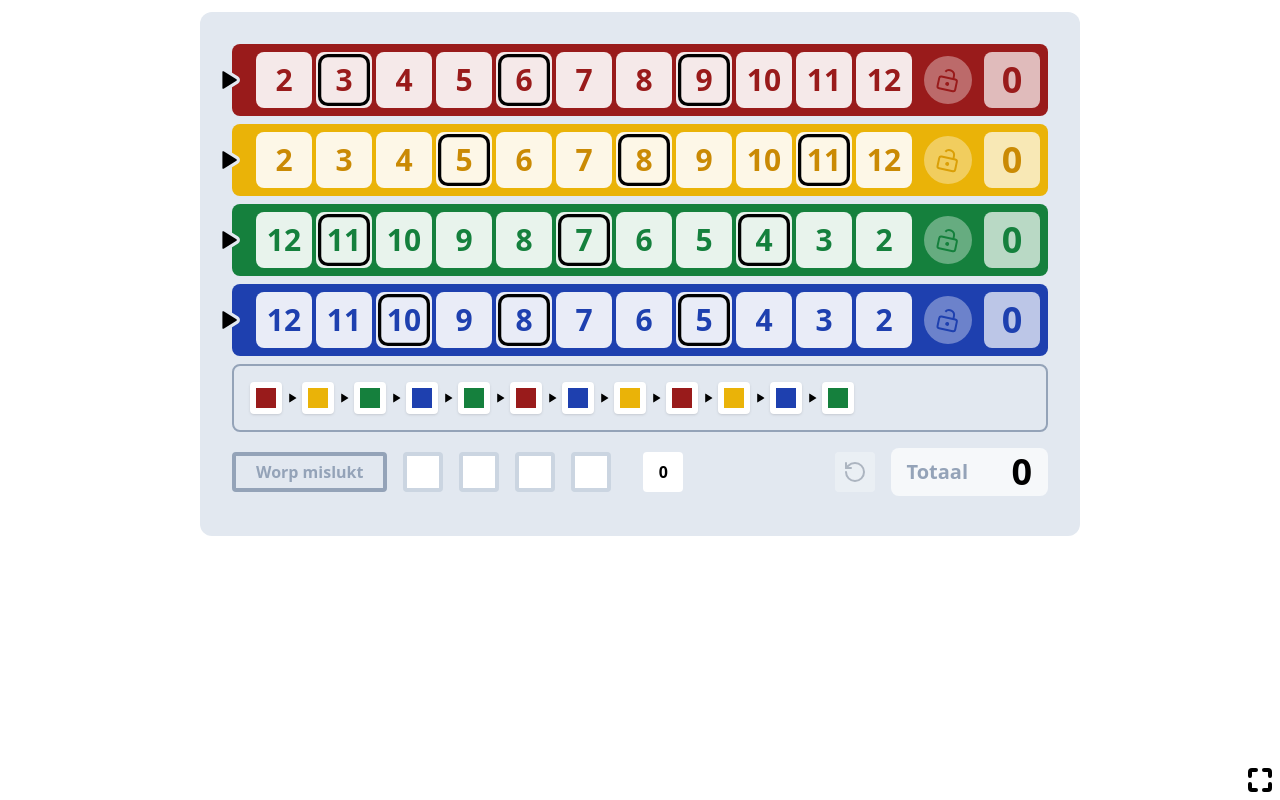
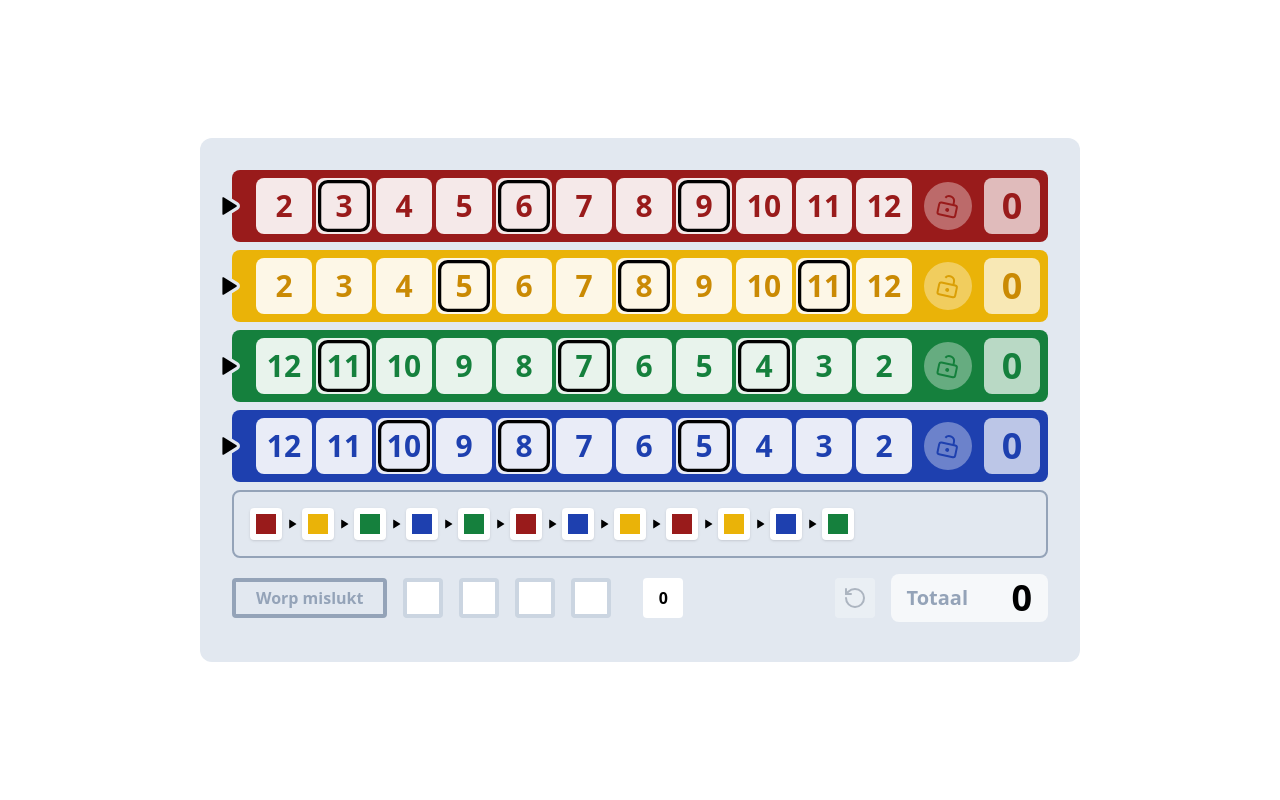
Before and after one commit to bbronswijk/qwixx, a Next.js app: page /variant-a in a window 1280 px wide. Built offline with nearby package versions, Linux system fonts and the light colour scheme.

Commit message:
Removed fullscreen toggle

```diff
--- a/src/app/default/page.tsx
+++ b/src/app/default/page.tsx
@@ -5,7 +5,6 @@ import React, { useEffect } from 'react';
 import { defaultTiles } from '@/app/default/default.config';
 import { useTotalSelector } from '@/state/selectors';
 import QwixxStore from '@/state/store';
-import FullScreen from '@/ui/full-screen';
 
 export default function Home() {
   const userActions = QwixxStore.use.changes();
@@ -32,7 +31,6 @@ export default function Home() {
         undoClicked={() => undo()}
         totalScore={useTotalSelector(defaultTiles)}>
       </Board>
-      <FullScreen/>
     </main>
   );
 }
--- a/src/app/layout.tsx
+++ b/src/app/layout.tsx
@@ -26,7 +26,7 @@ export const viewport: Viewport = {
   initialScale: 1,
   width: 'device-width',
   viewportFit: 'cover',
-};
+}
 
 export default function RootLayout({
   children,
@@ -35,7 +35,7 @@ export default function RootLayout({
 }>) {
   return (
     <html lang="en">
-    <body>
+    <body className="h-svh w-screen">
     {children}
     </body>
     </html>
--- a/src/app/variant-a/page.tsx
+++ b/src/app/variant-a/page.tsx
@@ -6,7 +6,6 @@ import React, { useEffect } from 'react';
 import QwixxStore from '@/state/store';
 import { useTotalSelector } from '@/state/selectors';
 import { variantATiles } from '@/app/variant-a/variant-a.config';
-import FullScreen from '@/ui/full-screen';
 
 export default function Home() {
   const userActions = QwixxStore.use.changes();
@@ -34,7 +33,6 @@ export default function Home() {
         totalScore={useTotalSelector(variantATiles)}>
         <Bonus/>
       </Board>
-      <FullScreen/>
     </main>
   );
 }
--- a/src/app/variant-b/page.tsx
+++ b/src/app/variant-b/page.tsx
@@ -6,7 +6,6 @@ import QwixxStore from '@/state/store';
 import { useTotalSelector } from '@/state/selectors';
 import { variantBTiles } from '@/app/variant-b/variant-b.config';
 import ExtraPoints from '@/app/variant-b/extra/extra-points';
-import FullScreen from '@/ui/full-screen';
 
 export default function Home() {
   const userActions = QwixxStore.use.changes();
@@ -34,7 +33,6 @@ export default function Home() {
         totalScore={useTotalSelector(variantBTiles)}>
         <ExtraPoints/>
       </Board>
-      <FullScreen/>
     </main>
   );
 }
--- a/src/ui/full-screen.tsx
+++ /dev/null
@@ -1,32 +0,0 @@
-'use client';
-
-import React, { useState } from 'react';
-import { ExitFullScreenIcon, FullScreenIcon } from '@/ui/icons';
-
-export default function FullScreen() {
-  const [fullScreen, setFullScreen] = useState(false);
-
-  const requestFullScreen = async () => {
-    if (document.documentElement.requestFullscreen) {
-      setFullScreen(true);
-      await document.documentElement.requestFullscreen();
-    }
-  };
-
-  const exitFullScreen = async () => {
-    if (document.exitFullscreen) {
-      setFullScreen(false);
-      await document.exitFullscreen();
-    }
-  };
-
-  return (
-    fullScreen
-      ? <button className="fixed right-2 bottom-2" onClick={() => exitFullScreen()}>
-        <ExitFullScreenIcon/>
-      </button>
-      : <button className="fixed right-2 bottom-2" onClick={() => requestFullScreen()}>
-        <FullScreenIcon/>
-      </button>
-  );
-}
```
